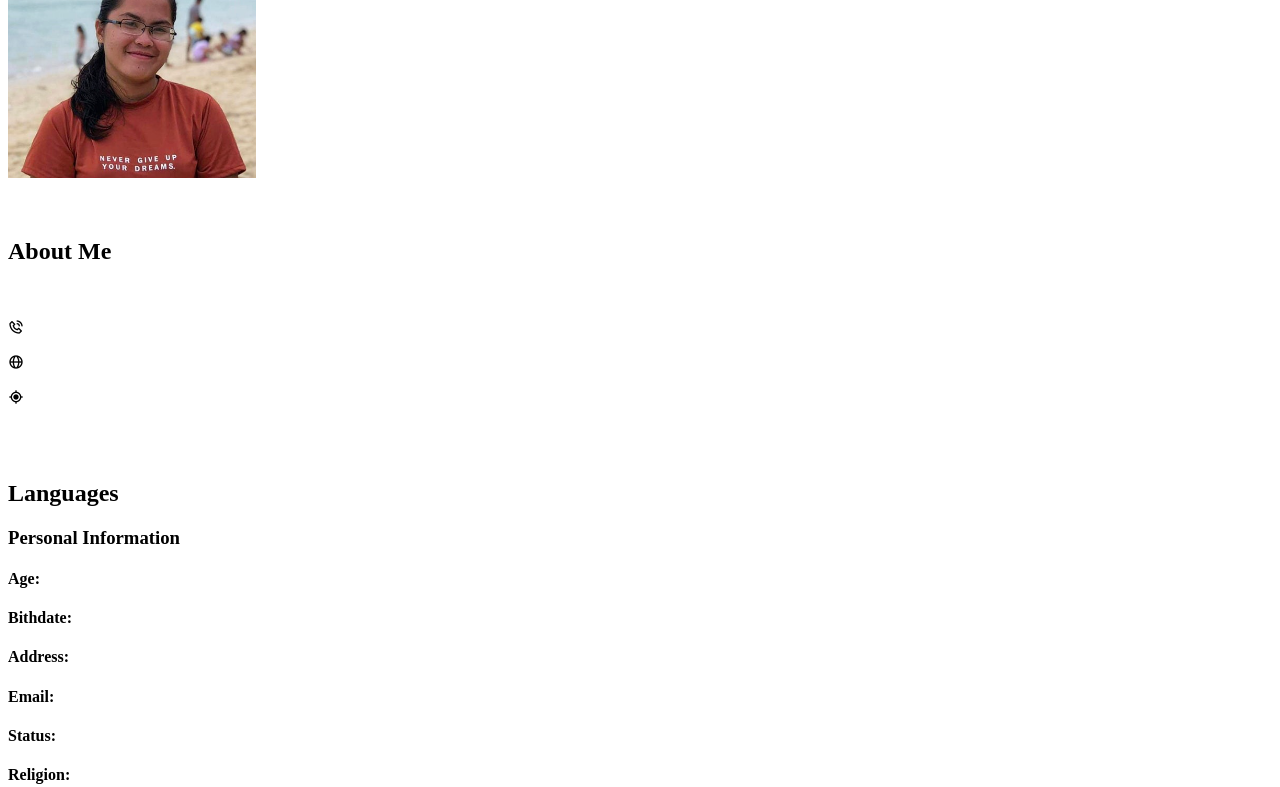
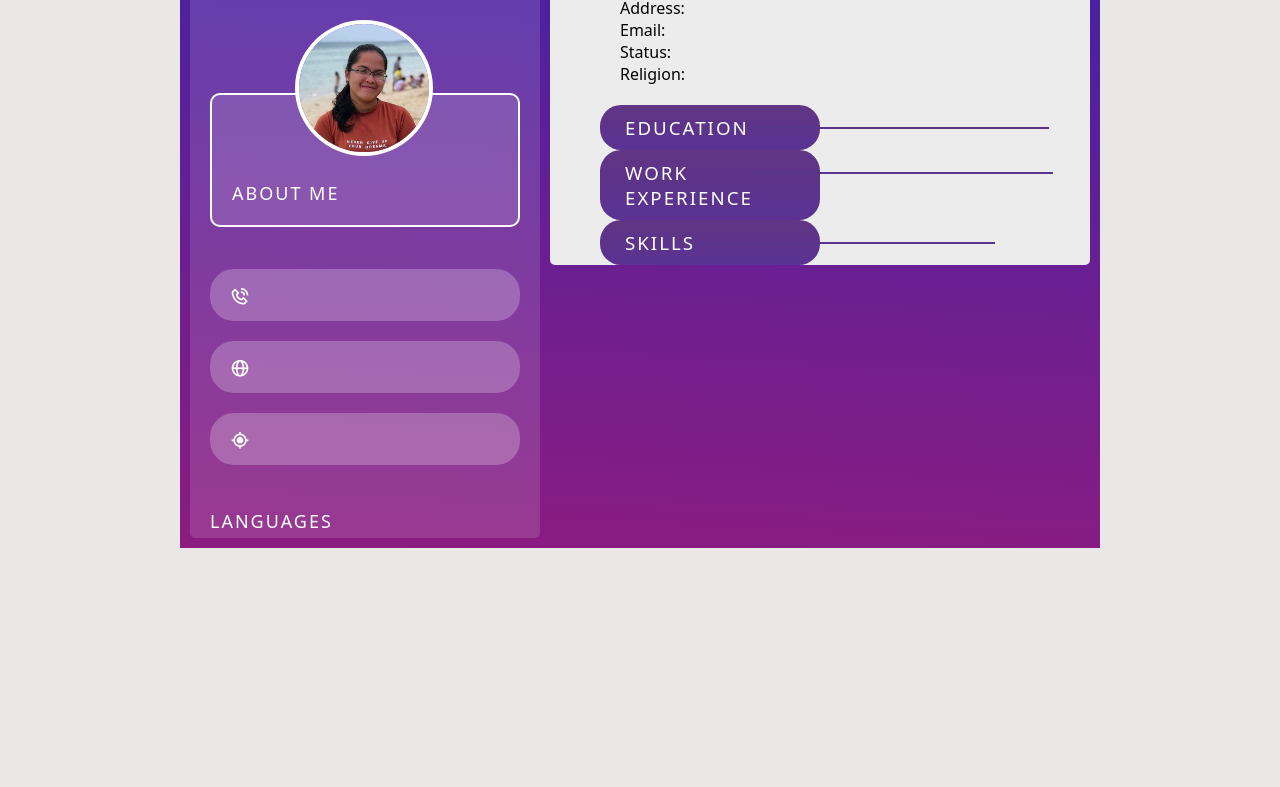
Before and after one commit to rvega9/ResumeSite, a plain HTML site: page index.html in a window 1280 px wide. Shown: the part 217-1004 px from the top of the page. After the commit the page ends 800 px from the top, so only its background shows below. Drawn offline with nearby package versions, Linux system fonts and the light colour scheme; no server answers.

Commit message:
changing the href for css style

```diff
--- a/index.html
+++ b/index.html
@@ -3,7 +3,7 @@
 <head>
     <title> Resumeeee </title>
     <link href='https://unpkg.com/boxicons@2.1.4/css/boxicons.min.css' rel='stylesheet'>
-    <link rel="stylesheet" href="res.css">
+    <link rel="stylesheet" type="text/css" href="index.css">
 </head>
 <body>
     <div class="main">
```
